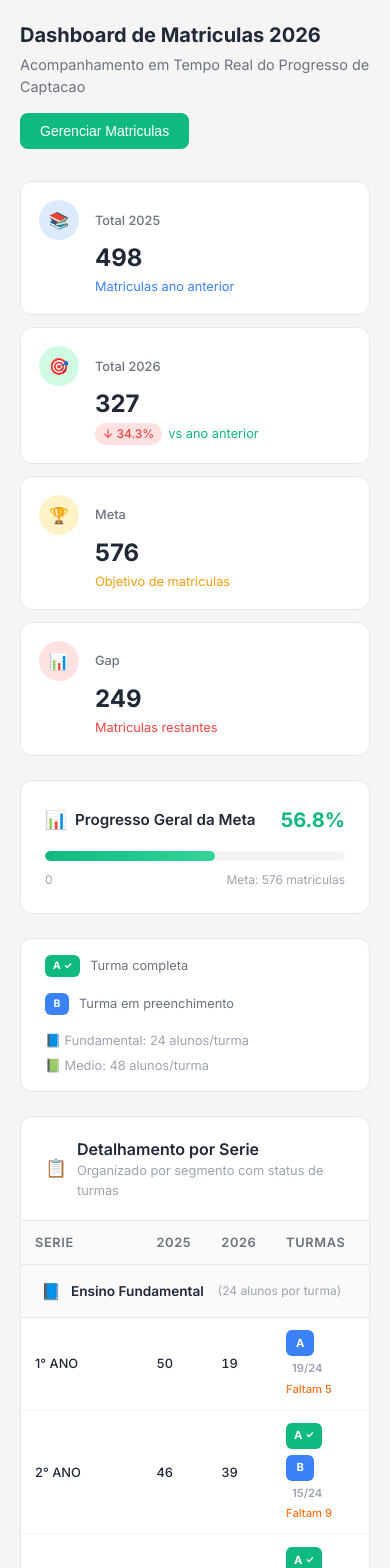
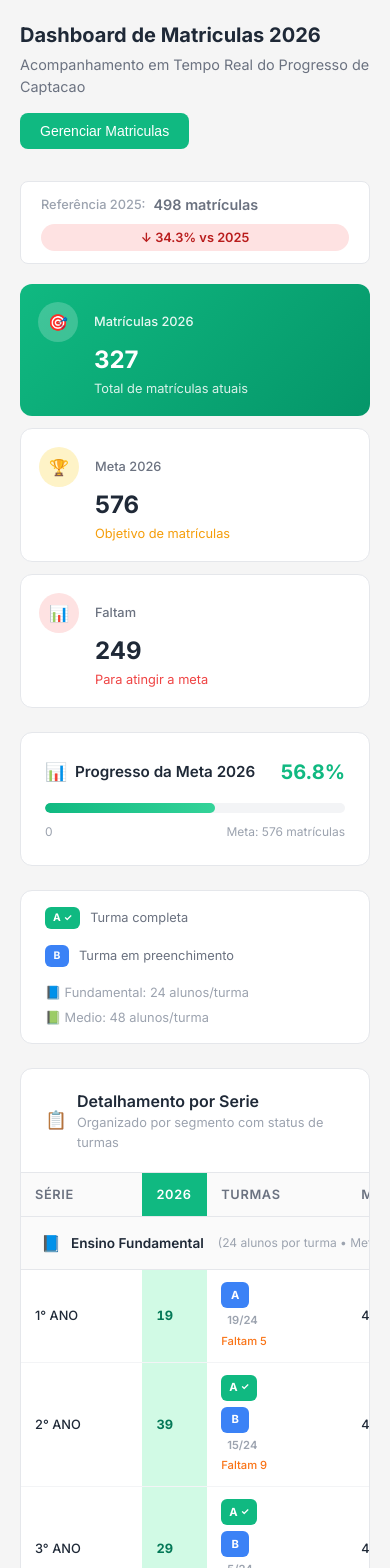
Before and after one commit to felipeelv/matriculas-dashboard, a React (Vite) app: page / in a window 390 px wide. Shown: the top 1568 px of the page. Built offline with nearby package versions, Linux system fonts and the light colour scheme.

Commit message:
Redesign layout to highlight 2026 over 2025
- Add simple reference bar for 2025 at the top
- Highlight 2026 card with gradient green background
- Remove 2025 column from table, keep only 2026
- Add green highlight to 2026 column in table
- Update to 3-column card layout
- Improve responsive styles

```diff
--- a/src/components/Dashboard.jsx
+++ b/src/components/Dashboard.jsx
@@ -151,8 +151,9 @@ function Dashboard({ dados, total2025, total2026, meta, gap, percentualMeta }) {
             {item.serie}
           </div>
         </td>
-        <td className="value-cell">{item.total_2025}</td>
-        <td className="value-cell">{item.total_2026}</td>
+        <td className="value-cell highlight-cell">
+          <strong>{item.total_2026}</strong>
+        </td>
         <td className="turma-cell">
           {renderTurmaInfo(item)}
         </td>
@@ -191,8 +192,7 @@ function Dashboard({ dados, total2025, total2026, meta, gap, percentualMeta }) {
     return (
       <tr className="subtotal-row">
         <td><strong>{label}</strong></td>
-        <td className="value-cell"><strong>{totais.total2025}</strong></td>
-        <td className="value-cell"><strong>{totais.total2026}</strong></td>
+        <td className="value-cell highlight-cell"><strong>{totais.total2026}</strong></td>
         <td className="turma-cell">
           <span className="turma-summary">
             {turmaInfo.turmasCompletas} turma{turmaInfo.turmasCompletas !== 1 ? 's' : ''} completa{turmaInfo.turmasCompletas !== 1 ? 's' : ''}
@@ -222,52 +222,47 @@ function Dashboard({ dados, total2025, total2026, meta, gap, percentualMeta }) {
 
   return (
     <div className="dashboard">
-      {/* Cards de Metricas */}
+      {/* Referencia 2025 - Simples */}
+      <div className="reference-2025">
+        <span className="reference-label">Referência 2025:</span>
+        <span className="reference-value">{total2025} matrículas</span>
+        <span className={`reference-trend ${variacao >= 0 ? 'up' : 'down'}`}>
+          {variacao >= 0 ? '↑' : '↓'} {Math.abs(variacao)}% vs 2025
+        </span>
+      </div>
+
+      {/* Cards Principais - Destaque 2026 */}
       <div className="cards-container">
-        <div className="metric-card primary">
+        <div className="metric-card highlight">
           <div className="metric-card-header">
-            <span className="metric-card-title">Total 2025</span>
-            <div className="metric-card-icon">📚</div>
-          </div>
-          <div className="metric-card-value">{total2025}</div>
-          <div className="metric-card-subtitle">
-            Matriculas ano anterior
-          </div>
-        </div>
-
-        <div className="metric-card success">
-          <div className="metric-card-header">
-            <span className="metric-card-title">Total 2026</span>
+            <span className="metric-card-title">Matrículas 2026</span>
             <div className="metric-card-icon">🎯</div>
           </div>
           <div className="metric-card-value">{total2026}</div>
           <div className="metric-card-subtitle">
-            <span className={`metric-card-trend ${variacao >= 0 ? 'up' : 'down'}`}>
-              {variacao >= 0 ? '↑' : '↓'} {Math.abs(variacao)}%
-            </span>
-            vs ano anterior
+            Total de matrículas atuais
           </div>
         </div>
 
         <div className="metric-card warning">
           <div className="metric-card-header">
-            <span className="metric-card-title">Meta</span>
+            <span className="metric-card-title">Meta 2026</span>
             <div className="metric-card-icon">🏆</div>
           </div>
           <div className="metric-card-value">{meta}</div>
           <div className="metric-card-subtitle">
-            Objetivo de matriculas
+            Objetivo de matrículas
           </div>
         </div>
 
         <div className="metric-card danger">
           <div className="metric-card-header">
-            <span className="metric-card-title">Gap</span>
+            <span className="metric-card-title">Faltam</span>
             <div className="metric-card-icon">📊</div>
           </div>
-          <div className="metric-card-value">{gap}</div>
+          <div className="metric-card-value">{gap > 0 ? gap : 0}</div>
           <div className="metric-card-subtitle">
-            Matriculas restantes
+            {gap <= 0 ? 'Meta atingida!' : 'Para atingir a meta'}
           </div>
         </div>
       </div>
@@ -275,7 +270,7 @@ function Dashboard({ dados, total2025, total2026, meta, gap, percentualMeta }) {
       {/* Barra de Progresso Geral */}
       <div className="progress-section">
         <div className="progress-header">
-          <span className="progress-title">Progresso Geral da Meta</span>
+          <span className="progress-title">Progresso da Meta 2026</span>
           <span className="progress-percentage">{percentualMeta}%</span>
         </div>
         <div className="progress-bar-container">
@@ -288,7 +283,7 @@ function Dashboard({ dados, total2025, total2026, meta, gap, percentualMeta }) {
         </div>
         <div className="progress-labels">
           <span>0</span>
-          <span>Meta: {meta} matriculas</span>
+          <span>Meta: {meta} matrículas</span>
         </div>
       </div>
 
@@ -320,9 +315,8 @@ function Dashboard({ dados, total2025, total2026, meta, gap, percentualMeta }) {
           <table className="data-table">
             <thead>
               <tr>
-                <th>Serie</th>
-                <th>2025</th>
-                <th>2026</th>
+                <th>Série</th>
+                <th className="highlight-header">2026</th>
                 <th>Turmas</th>
                 <th>Meta</th>
                 <th>Gap</th>
@@ -333,11 +327,11 @@ function Dashboard({ dados, total2025, total2026, meta, gap, percentualMeta }) {
             <tbody>
               {/* Ensino Fundamental */}
               <tr className="segment-header">
-                <td colSpan="8">
+                <td colSpan="7">
                   <div className="segment-title">
                     <span className="segment-icon">📘</span>
                     Ensino Fundamental
-                    <span className="segment-info">(24 alunos por turma)</span>
+                    <span className="segment-info">(24 alunos por turma • Meta: 2 turmas)</span>
                   </div>
                 </td>
               </tr>
@@ -346,16 +340,16 @@ function Dashboard({ dados, total2025, total2026, meta, gap, percentualMeta }) {
 
               {/* Ensino Médio */}
               <tr className="segment-header">
-                <td colSpan="8">
+                <td colSpan="7">
                   <div className="segment-title">
                     <span className="segment-icon">📗</span>
-                    Ensino Medio
-                    <span className="segment-info">(48 alunos por turma)</span>
+                    Ensino Médio
+                    <span className="segment-info">(48 alunos por turma • Meta: 1 turma)</span>
                   </div>
                 </td>
               </tr>
               {medio.map((item, index) => renderRow(item, `medio-${index}`))}
-              {renderSubtotal(totaisMedio, 'Subtotal Medio', ALUNOS_POR_TURMA_MEDIO)}
+              {renderSubtotal(totaisMedio, 'Subtotal Médio', ALUNOS_POR_TURMA_MEDIO)}
             </tbody>
           </table>
         </div>
--- a/src/styles/App.css
+++ b/src/styles/App.css
@@ -109,11 +109,56 @@ body {
 }
 
 /* ========================================
+   REFERENCE 2025 - Simple bar
+   ======================================== */
+.reference-2025 {
+  display: flex;
+  align-items: center;
+  gap: 16px;
+  padding: 12px 20px;
+  background: var(--bg-card);
+  border: 1px solid var(--border-color);
+  border-radius: var(--radius-md);
+  margin-bottom: 20px;
+  animation: fadeIn 0.3s ease-out;
+}
+
+.reference-label {
+  font-size: 0.8rem;
+  color: var(--text-muted);
+  font-weight: 500;
+}
+
+.reference-value {
+  font-size: 0.9rem;
+  font-weight: 600;
+  color: var(--text-secondary);
+}
+
+.reference-trend {
+  font-size: 0.8rem;
+  font-weight: 600;
+  padding: 4px 10px;
+  border-radius: var(--radius-full);
+  margin-left: auto;
+}
+
+.reference-trend.up {
+  background: var(--color-primary-light);
+  color: #047857;
+}
+
+.reference-trend.down {
+  background: var(--color-red-light);
+  color: #b91c1c;
+}
+
+/* ========================================
    METRIC CARDS
    ======================================== */
 .cards-container {
   display: grid;
-  grid-template-columns: repeat(4, 1fr);
+  grid-template-columns: repeat(3, 1fr);
   gap: 20px;
   margin-bottom: 24px;
 }
@@ -218,6 +263,34 @@ body {
 .metric-card-trend.down {
   color: var(--color-red);
   background: var(--color-red-light);
+}
+
+/* Highlight card for 2026 */
+.metric-card.highlight {
+  background: linear-gradient(135deg, var(--color-primary) 0%, #059669 100%);
+  border: none;
+  color: white;
+}
+
+.metric-card.highlight .metric-card-title {
+  color: rgba(255, 255, 255, 0.9);
+}
+
+.metric-card.highlight .metric-card-icon {
+  background: rgba(255, 255, 255, 0.2);
+}
+
+.metric-card.highlight .metric-card-value {
+  color: white;
+}
+
+.metric-card.highlight .metric-card-subtitle {
+  color: rgba(255, 255, 255, 0.85);
+}
+
+.metric-card.highlight:hover {
+  transform: translateY(-2px);
+  box-shadow: 0 8px 25px -5px rgba(16, 185, 129, 0.4);
 }
 
 /* ========================================
@@ -405,6 +478,31 @@ body {
 
 .data-table tbody tr.row-success:hover {
   background: #dcfce7;
+}
+
+/* Highlight for 2026 column */
+.data-table th.highlight-header {
+  background: var(--color-primary);
+  color: white;
+}
+
+.data-table td.highlight-cell {
+  background: var(--color-primary-light);
+  color: #047857;
+  font-weight: 600;
+}
+
+.data-table tbody tr:hover td.highlight-cell {
+  background: #a7f3d0;
+}
+
+.data-table tbody tr.row-success td.highlight-cell {
+  background: #86efac;
+}
+
+.data-table tbody tr.subtotal-row td.highlight-cell {
+  background: var(--color-primary);
+  color: white;
 }
 
 /* Segment Header */
@@ -1126,7 +1224,17 @@ body {
    ======================================== */
 @media (max-width: 1200px) {
   .cards-container {
+    grid-template-columns: repeat(3, 1fr);
+  }
+}
+
+@media (max-width: 900px) {
+  .cards-container {
     grid-template-columns: repeat(2, 1fr);
+  }
+
+  .metric-card.highlight {
+    grid-column: span 2;
   }
 }
 
@@ -1139,9 +1247,24 @@ body {
     font-size: 1.5rem;
   }
 
+  .reference-2025 {
+    flex-wrap: wrap;
+    gap: 8px;
+  }
+
+  .reference-trend {
+    margin-left: 0;
+    width: 100%;
+    text-align: center;
+  }
+
   .cards-container {
     grid-template-columns: 1fr;
     gap: 12px;
+  }
+
+  .metric-card.highlight {
+    grid-column: span 1;
   }
 
   .metric-card {
```
